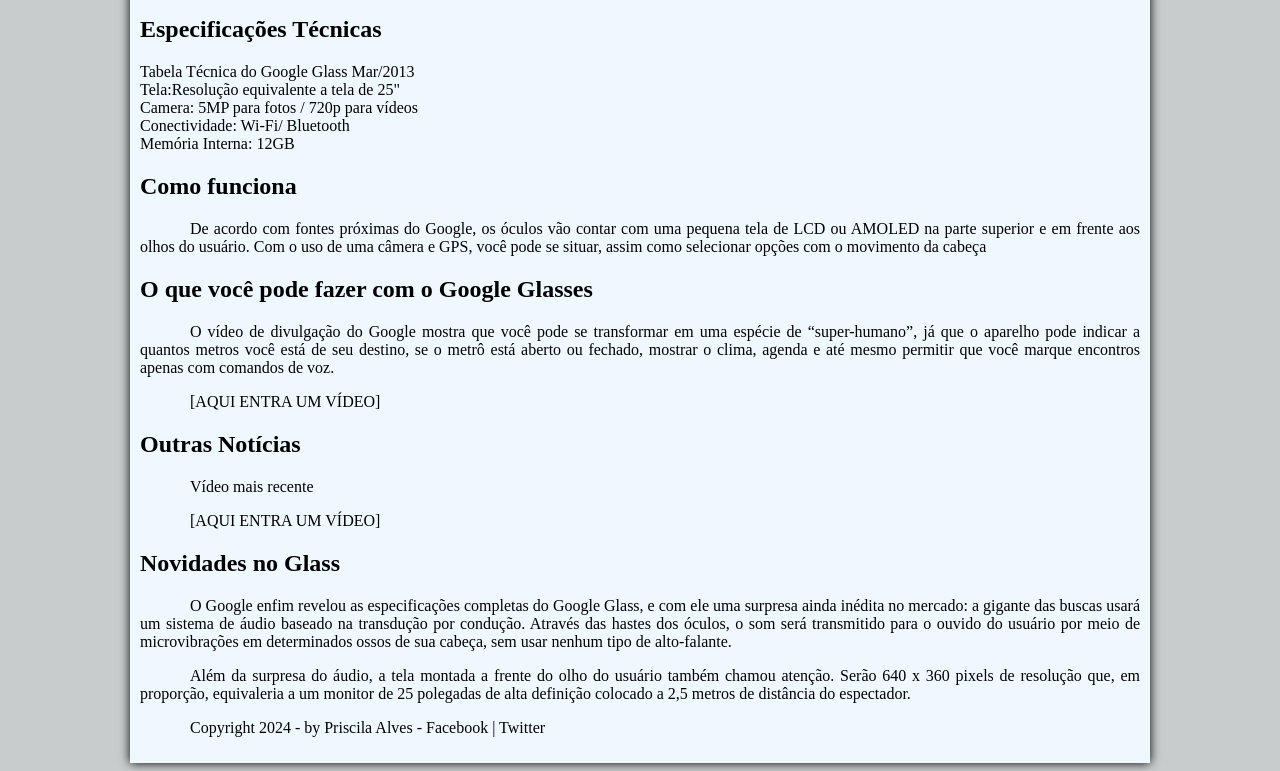
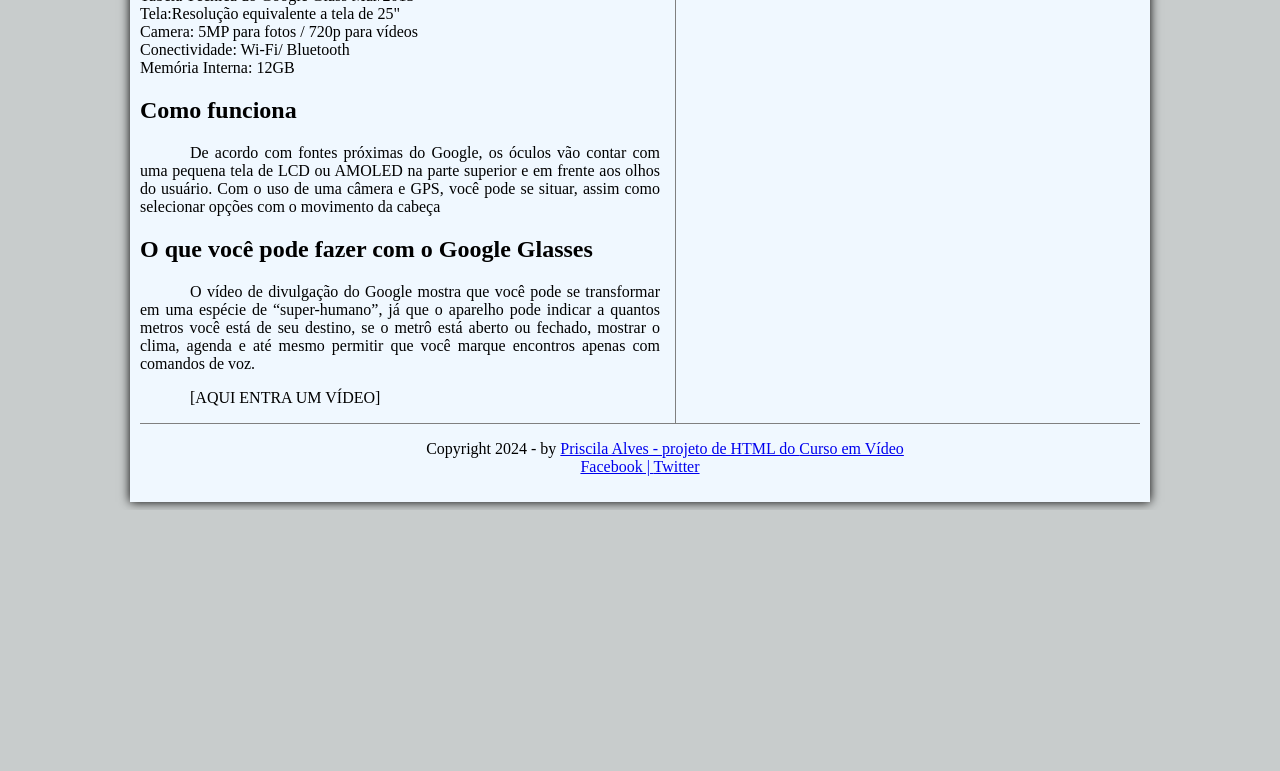
Before and after one commit to priscilaalvessilva/Projeto-Glass---html-, a plain HTML site: page index.html in a window 1280 px wide. Shown: the part 946-1717 px from the top of the page. After the commit the page ends 1456 px from the top, so only its background shows below. Drawn offline with Linux system fonts and the light colour scheme.

Commit message:
atualizações

```diff
--- a/_css/estilo.css
+++ b/_css/estilo.css
@@ -129,3 +129,28 @@
     color: antiquewhite;
     text-decoration: underline;
 }
+
+section#corpo {
+    display: block;
+    width: 520px;
+    float: left;
+    border-right: 1px solid gray;
+    padding-right: 15px ;
+
+}
+
+aside#lateral {
+    display: block;
+    width: 250px;
+    float: right;
+
+}
+
+footer#rodape {
+    clear: both;
+    border-top: 1px solid gray;
+}
+
+footer#rodape p {
+    text-align: center;
+}
--- a/index.html
+++ b/index.html
@@ -28,6 +28,9 @@
 </ul>
 </nav id="cabecalho">
   </header>
+
+  <section id="corpo">
+
   <hgroup>
    <h3>Tecnologia > Inovações</h3>
    <h1>Saiba tudo sobre o Google Glass</h1>
@@ -68,6 +71,10 @@
 
 [AQUI ENTRA UM VÍDEO]
 
+</section>
+
+</aside id="lateral">
+
 <h2>Outras Notícias</h2>
 <p>Vídeo mais recente<p>
 
@@ -78,9 +85,16 @@
 
 <p>Além da surpresa do áudio, a tela montada a frente do olho do usuário também chamou atenção. Serão 640 x 360 pixels de resolução que, em proporção, equivaleria a um monitor de 25 polegadas de alta definição colocado a 2,5 metros de distância do espectador.<p>
 
-<p> Copyright 2024 - by Priscila Alves - Facebook | Twitter <p>
+</aside>
 
+<footer id="rodape">
 
+<p> Copyright 2024 - by <a href="https://www.linkedin.com/in/priscilaalvespss/" target="_blank"</a>Priscila Alves - projeto de HTML do
+<a href="http://cursoemvideo.com" target="_blank"</a> Curso em Vídeo <br/>
+<a href="http://facebook.com/aulajogada" target="_blank"</a>Facebook |
+<a href="http://twitter.com/cursosemvideo" target="_blank"</a> Twitter <p>
+
+</footer>
 </div>
 </body>
 </html>
```
